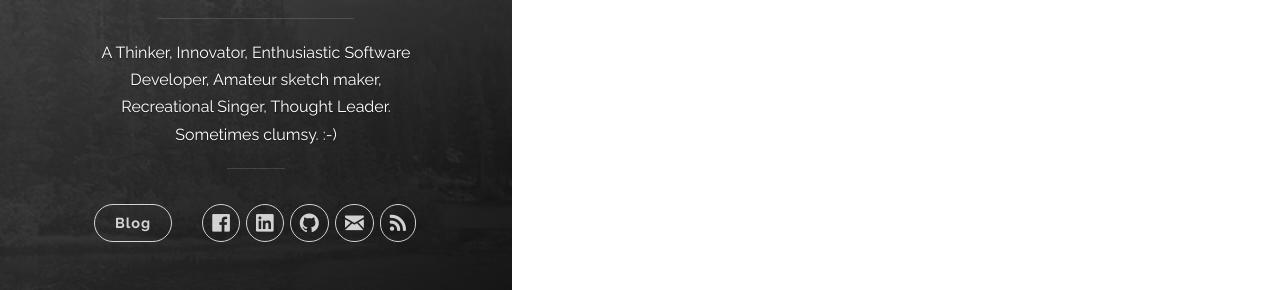
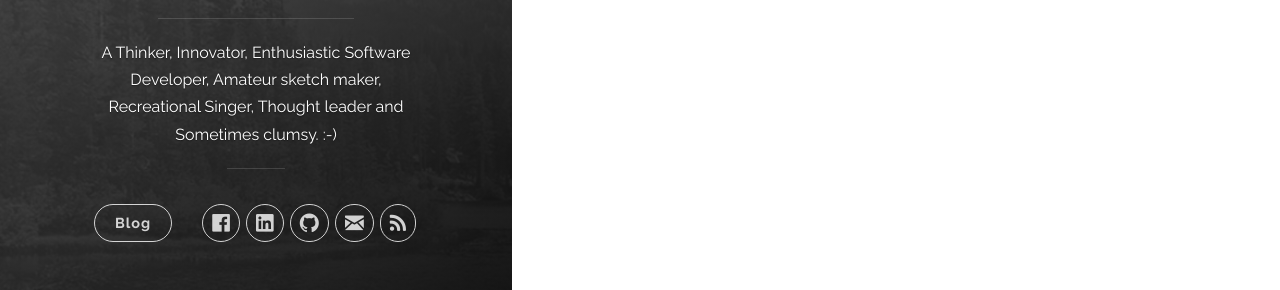
Before and after one commit to jrphub/jrphub.github.io, a Jekyll site: the page built from index.html, in a window 1280 px wide. Shown: the part 414-704 px from the top of the page. Built offline with Jekyll 4.4.1, drawn with Linux system fonts in a browser that asks for light colours; nearby versions of some CDN libraries; the list of posts is cut into pages by our own code.

Commit message:
base url changed

```diff
--- a/_config.yml
+++ b/_config.yml
@@ -1,15 +1,15 @@
 # Site settings
 title: iamjrp
-description: 'A Thinker, Innovator, Enthusiastic Software Developer, Amateur sketch maker, Recreational Singer, Thought Leader. Sometimes clumsy. :-)'
+description: 'A Thinker, Innovator, Enthusiastic Software Developer, Amateur sketch maker, Recreational Singer, Thought leader and Sometimes clumsy. :-)'
 url: 'https://jrphub.github.io/'
-baseurl: '/'
+baseurl: ''
 # google_analytics: 'UA-XXXXXX-X'
 # disqus_shortname: 'your-disqus-name'
 
 author:
   name: 'Jyoti Ranjan Pattnaik'
   email: mailme@iamjrp.com
-# twitter_username: joshgerdes
+# twitter_username: jrp
   facebook_username: jrpattnaik
   github_username:  jrphub
   linkedin_username:  iamjrp
@@ -24,7 +24,7 @@
 
 # Build settings
 destination: _site
-paginate: 10
+paginate: 20
 permalink: /:year/:title/
 markdown: kramdown
 highlighter: rouge
```
